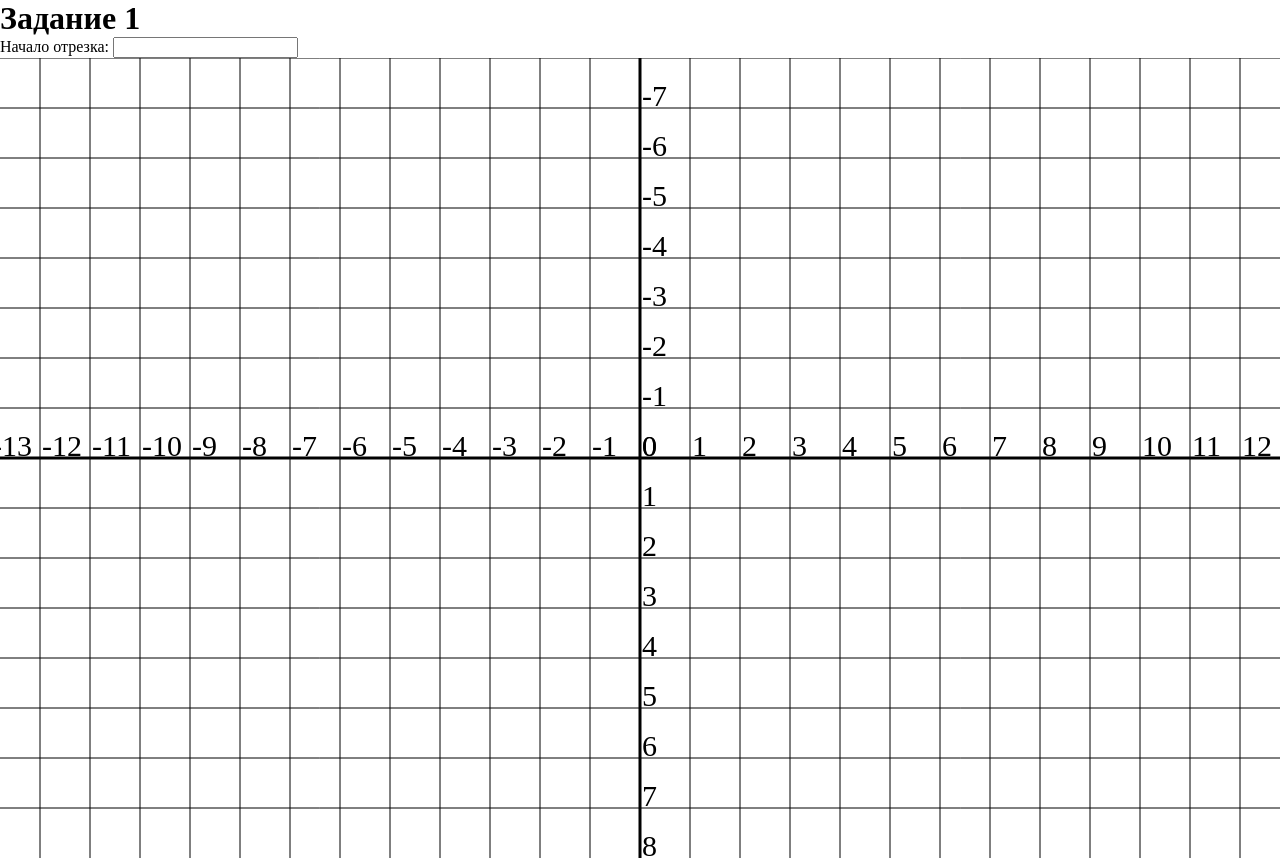
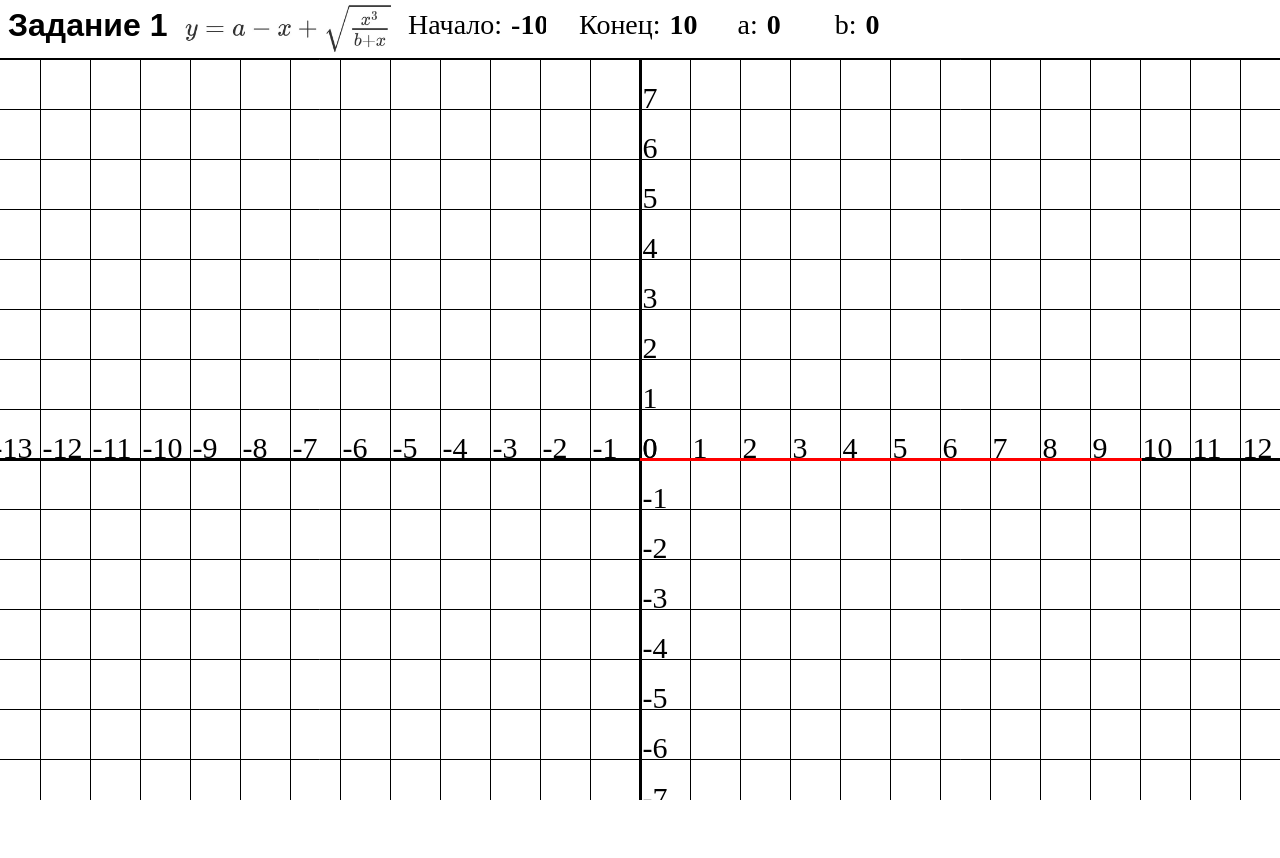
Before and after one commit to creewick/cgg, a plain HTML site: page task1/index.html in a window 1280 px wide. After the commit the page ends 800 px from the top, so only its background shows below. Drawn offline with Linux system fonts and the light colour scheme.

Commit message:
1taskwip

```diff
--- a/common.css
+++ /dev/null
@@ -1,12 +0,0 @@
-html, body {
-    margin: 0;
-    height: 100vh;
-}
-
-h1 {
-    margin: 0;
-}
-
-canvas {
-    display: block;
-}
--- /dev/null
+++ b/src/style.css
@@ -0,0 +1,39 @@
+html, body {
+    margin: 0;
+    height: 100vh;
+    overflow: hidden;
+    font-family: "Segoe UI Light", sans-serif;
+}
+
+.flex {
+    display: flex;
+    flex-flow: row wrap;
+    align-items: center;
+
+    padding: 2px 0;
+    border-bottom: black 1px solid;
+}
+
+.flex > * {
+    margin: 2px 8px;
+}
+
+.task-image {
+    height: 50px;
+}
+
+label, input {
+    font: normal 28px "Segoe UI Light";
+}
+
+label, h1 {
+    position: relative;
+    top: -4px;
+}
+
+input {
+    font-weight: 900;
+    border: 0;
+    width: 50px;
+    height: 30px;
+}
--- a/ui.js
+++ b/src/ui.js
@@ -1,10 +1,11 @@
 const canvas = document.getElementById('canvas');
 const ctx = canvas.getContext('2d');
+let onRedraw = () => {};
 let fontSize = 30;
+let zoomSize = 50;
+let zoomValue = 1;
 let xPos = 0;
 let yPos = 0;
-let zoomSize = 50;
-let zoomValue = 1;
 
 const keys = {
     'ArrowUp': n => yPos -= n,
@@ -15,7 +16,8 @@ const keys = {
     '-': n => changeZoom(-n),
     '+': changeZoom,
     '_': n => changeZoom(-n),
-    '0': resetZoom
+    'Backspace': resetZoom,
+    'Enter': resetPos
 };
 
 window.onkeydown = function(e) {
@@ -34,10 +36,17 @@ window.onresize = function() {
 };
 
 window.onload = function() {
-    xPos = window.innerWidth / 2;
-    yPos = window.innerHeight / 2;
+    resetPos();
     window.onresize(null);
 };
+
+inputs = document.getElementsByTagName('input');
+for (let i = 0; i < inputs.length; i++) {
+    let a = inputs[i];
+    console.log(a);
+    a.onblur = redraw();
+}
+
 
 function changeZoom(size){
     zoomSize += size;
@@ -50,6 +59,7 @@ function changeZoom(size){
         zoomValue /= 2;
         zoomSize = 50
     }
+
     fontSize = 33 - 3 * zoomValue.toString().replace('.', '').length;
 }
 
@@ -59,11 +69,17 @@ function resetZoom() {
     fontSize = 30;
 }
 
+function resetPos() {
+    xPos = Math.floor(window.innerWidth / 2) + 0.5;
+    yPos = Math.floor(window.innerHeight / 2) + 0.5;
+}
+
 function redraw() {
     clear();
     drawGrid();
     drawCenter();
     drawNumbers();
+    onRedraw();
 }
 
 function drawLine(x1, y1, x2, y2) {
@@ -86,7 +102,6 @@ function drawHorizontal(y) {
 }
 
 function drawGrid() {
-    ctx.strokeStyle = 'black';
     ctx.lineCap = 'round';
     ctx.lineWidth = 1;
 
@@ -107,10 +122,31 @@ function drawCenter() {
 
 function drawNumbers() {
     ctx.font = `${fontSize}px Segoe UI Light`;
+    ctx.fillStyle = 'black';
 
     for (let x = xPos % zoomSize - zoomSize; x < canvas.width; x += zoomSize)
-        ctx.fillText((x - xPos) * zoomValue / zoomSize, x + 2, yPos - 2);
+        ctx.fillText(getRealX(x), x + 2, yPos - 2);
 
     for (let y = yPos % zoomSize; y < canvas.height + zoomSize; y += zoomSize)
-        ctx.fillText((y - yPos) * zoomValue / zoomSize, xPos + 2, y - 2);
+        ctx.fillText(getRealY(y), xPos + 2, y - 2);
 }
+
+function drawPixel(x, y) {
+    ctx.fillRect(x-1, y-1, 3, 3);
+}
+
+function getRealX(x) {
+    return (x - xPos) * zoomValue / zoomSize;
+}
+
+function getRealY(y) {
+    return - (y - yPos) * zoomValue / zoomSize;
+}
+
+function getCanvasX(x) {
+    return Math.floor(xPos + x * zoomSize / zoomValue);
+}
+
+function getCanvasY(y) {
+    return Math.floor(yPos - y * zoomSize / zoomValue);
+}
--- a/task1/index.html
+++ b/task1/index.html
@@ -3,14 +3,27 @@
 <head>
     <meta charset="UTF-8">
     <title>Задача 1</title>
-    <link type="text/css" rel="stylesheet" href="../common.css">
+    <link type="text/css" rel="stylesheet" href="../src/style.css">
 </head>
 <body>
-    <h1>Задание 1</h1>
-    <label for="a">Начало отрезка:</label>
-    <input id="a" type="number">
+    <div class="flex">
+        <h1>Задание 1</h1>
+        <img class="task-image" src="task.jpg" alt="y=a-x+\sqrt{\frac{x^3}{b+x}}">
+        <label> Начало:
+            <input id="xMin" type="number" value="-10">
+        </label>
+        <label> Конец:
+            <input id="xMax" type="number" value="10">
+        </label>
+        <label> a:
+            <input id="a" type="number" value="0">
+        </label>
+        <label> b:
+            <input id="b" type="number" value="0">
+        </label>
+    </div>
     <canvas id="canvas"></canvas>
-    <script src="../ui.js"></script>
+    <script src="../src/ui.js"></script>
     <script src="task1.js"></script>
 </body>
 </html>
--- a/task1/task1.js
+++ b/task1/task1.js
@@ -0,0 +1,21 @@
+function getArg(id) {
+    return document.getElementById(id).value;
+}
+
+F = (a, b, x) => a - x + Math.sqrt(Math.pow(x, 3) / (b + x));
+
+onRedraw = function() {
+    const a = getArg('a');
+    const b = getArg('b');
+    ctx.fillStyle = 'red';
+    const xMin = Math.max(0, getCanvasX(getArg('xMin')));
+    const xMax = Math.min(canvas.width, getCanvasX(getArg('xMax')));
+
+    for (let x = xMin; x <= xMax; x++) {
+        const realX = getRealX(x);
+        const realY = F(a, b, realX);
+        const y = getCanvasY(realY);
+        if (!Number.isNaN(y) && y >= 0 && y <= canvas.height)
+            drawPixel(x, y);
+    }
+};
```
Also changed, not shown: task1/task.jpg (added).
